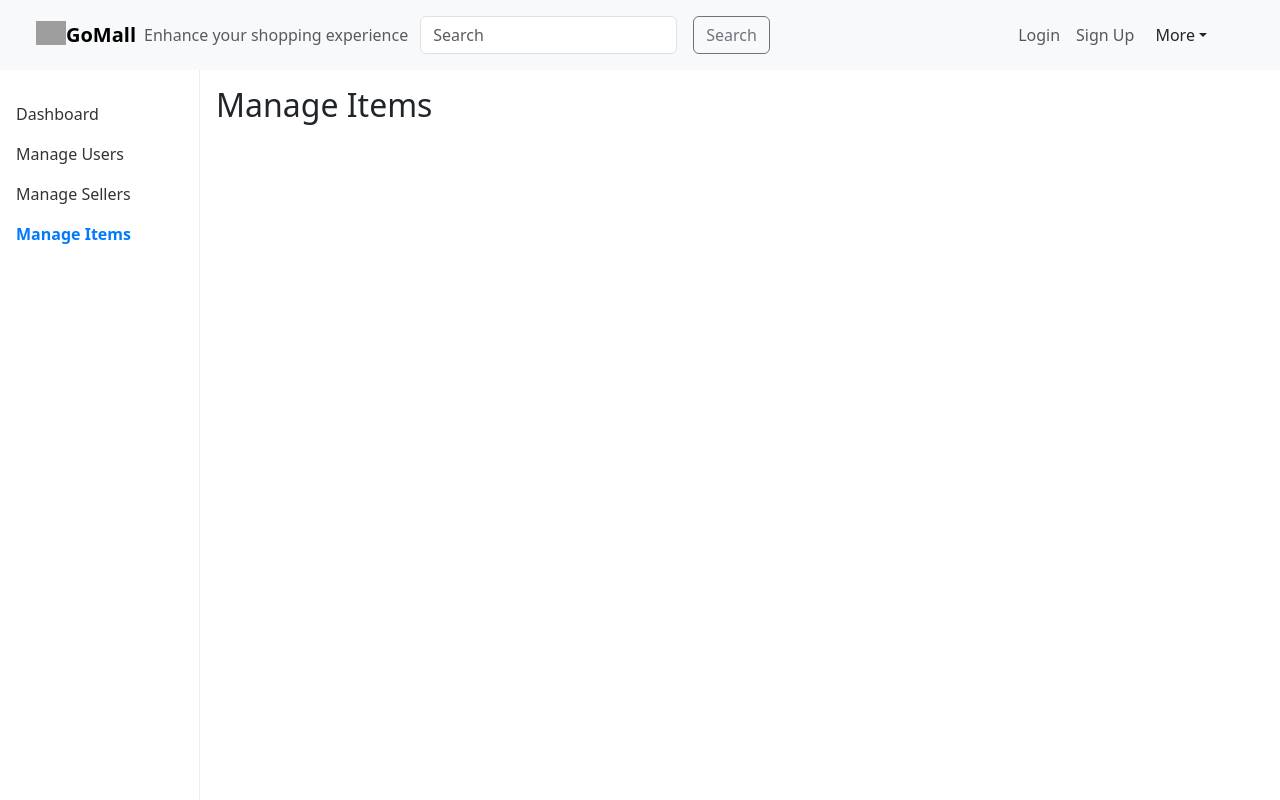
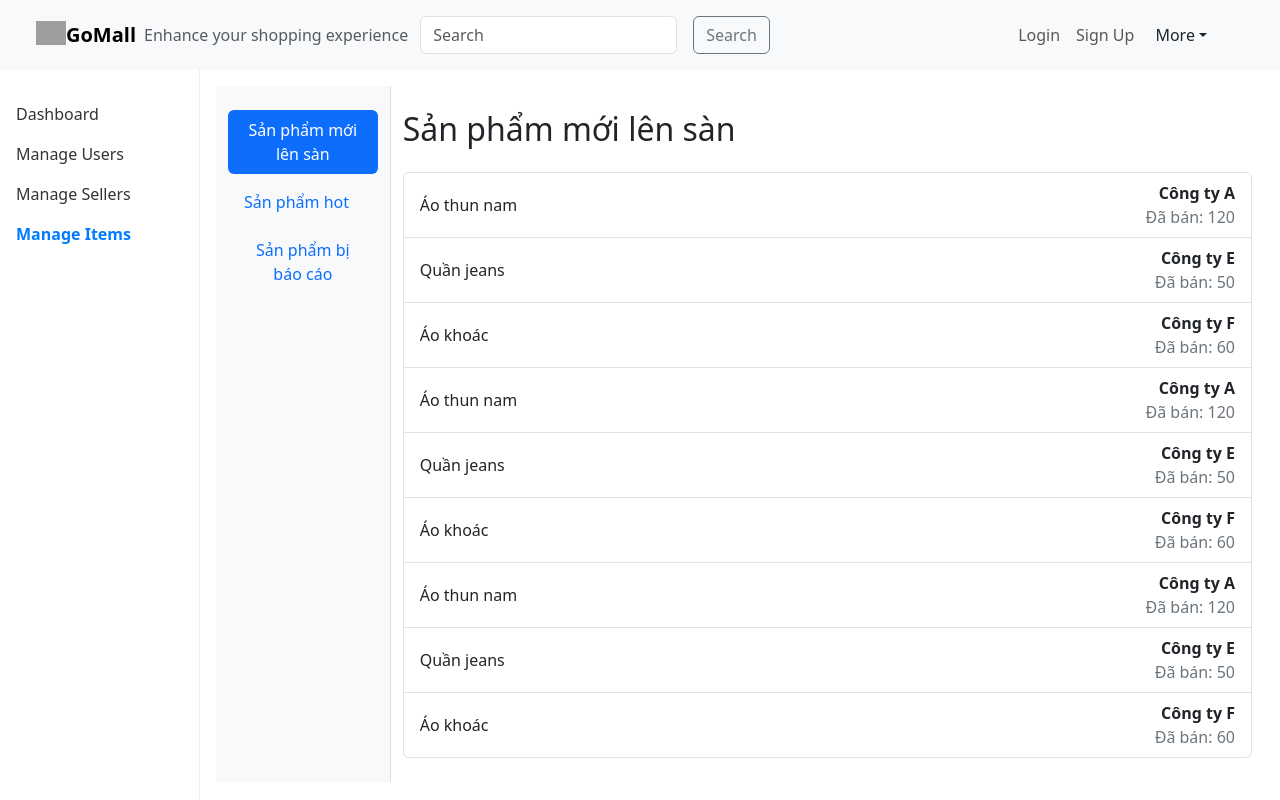
Before and after one commit to Alterix53/SE_GoMall, a React (Create React App) app in the folder e-commerce/gomallclient/: page /Admin/Items in a window 1280 px wide. Shown: the top 800 px of the page. Built offline with nearby package versions, Linux system fonts and the light colour scheme; grey boxes are pictures that could not be loaded.

Commit message:
refactor component in admin

```diff
--- a/e-commerce/gomallclient/src/Component/Admin/DataTable.jsx
+++ /dev/null
@@ -1,11 +0,0 @@
-import React from "react";
-
-function DataTable() {
-  return (
-    <table className="table table-striped">
-      {/* Table content here */}
-    </table>
-  );
-}
-
-export default DataTable;
--- a/e-commerce/gomallclient/src/Component/Admin/FilterBar.jsx
+++ /dev/null
@@ -1,11 +0,0 @@
-import React from "react";
-
-function FilterBar() {
-  return (
-    <form>
-      {/* Filter controls here */}
-    </form>
-  );
-}
-
-export default FilterBar;
--- a/e-commerce/gomallclient/src/Component/Admin/ItemDetailModal.jsx
+++ /dev/null
@@ -1,11 +0,0 @@
-import React from "react";
-
-function ItemDetailModal() {
-  return (
-    <div>
-      {/* Item detail modal content here */}
-    </div>
-  );
-}
-
-export default ItemDetailModal;
--- a/e-commerce/gomallclient/src/Component/Admin/pages/ItemsPage.jsx
+++ b/e-commerce/gomallclient/src/Component/Admin/pages/ItemsPage.jsx
@@ -1,15 +1,113 @@
-import React from "react";
-import FilterBar from "../FilterBar";
-import DataTable from "../DataTable";
-import ItemDetailModal from "../ItemDetailModal";
+import React, { useState } from "react";
+
+const FILTERS = [
+  { key: "new", label: "Sản phẩm mới lên sàn" },
+  { key: "hot", label: "Sản phẩm hot" },
+  { key: "reported", label: "Sản phẩm bị báo cáo" },
+];
+
+// Dữ liệu mẫu, bạn có thể thay bằng dữ liệu thực tế
+const PRODUCTS = [
+  { id: 1, name: "Áo thun nam", manufacturer: "Công ty A", sold: 120, type: "new" },
+  { id: 2, name: "Giày thể thao", manufacturer: "Công ty B", sold: 300, type: "hot" },
+  { id: 3, name: "Túi xách nữ", manufacturer: "Công ty C", sold: 15, type: "reported" },
+  { id: 4, name: "Mũ lưỡi trai", manufacturer: "Công ty D", sold: 80, type: "hot" },
+  { id: 5, name: "Quần jeans", manufacturer: "Công ty E", sold: 50, type: "new" },
+  { id: 6, name: "Áo khoác", manufacturer: "Công ty F", sold: 60, type: "new" },
+  { id: 7, name: "Váy nữ", manufacturer: "Công ty G", sold: 90, type: "hot" },
+  { id: 8, name: "Áo thun nam", manufacturer: "Công ty A", sold: 120, type: "new" },
+  { id: 9, name: "Giày thể thao", manufacturer: "Công ty B", sold: 300, type: "hot" },
+  { id: 10, name: "Túi xách nữ", manufacturer: "Công ty C", sold: 15, type: "reported" },
+  { id: 11, name: "Mũ lưỡi trai", manufacturer: "Công ty D", sold: 80, type: "hot" },
+  { id: 12, name: "Quần jeans", manufacturer: "Công ty E", sold: 50, type: "new" },
+  { id: 13, name: "Áo khoác", manufacturer: "Công ty F", sold: 60, type: "new" },
+  { id: 14, name: "Váy nữ", manufacturer: "Công ty G", sold: 90, type: "hot" },
+  { id: 15, name: "Áo thun nam", manufacturer: "Công ty A", sold: 120, type: "new" },
+  { id: 16, name: "Giày thể thao", manufacturer: "Công ty B", sold: 300, type: "hot" },
+  { id: 17, name: "Túi xách nữ", manufacturer: "Công ty C", sold: 15, type: "reported" },
+  { id: 18, name: "Mũ lưỡi trai", manufacturer: "Công ty D", sold: 80, type: "hot" },
+  { id: 19, name: "Quần jeans", manufacturer: "Công ty E", sold: 50, type: "new" },
+  { id: 20, name: "Áo khoác", manufacturer: "Công ty F", sold: 60, type: "new" },
+  { id: 21, name: "Váy nữ", manufacturer: "Công ty G", sold: 90, type: "hot" },
+];
 
 function ItemsPage() {
+  const [activeFilter, setActiveFilter] = useState(FILTERS[0].key);
+  const [currentPage, setCurrentPage] = useState(1);
+  const itemsPerPage = 12;
+
+  const filteredProducts = PRODUCTS.filter((p) => p.type === activeFilter);
+  const totalPages = Math.ceil(filteredProducts.length / itemsPerPage);
+  const paginatedProducts = filteredProducts.slice(
+    (currentPage - 1) * itemsPerPage,
+    currentPage * itemsPerPage
+  );
+
+  const handlePageChange = (page) => {
+    if (page >= 1 && page <= totalPages) setCurrentPage(page);
+  };
+
+  // Reset về trang 1 khi đổi filter
+  React.useEffect(() => {
+    setCurrentPage(1);
+  }, [activeFilter]);
+
   return (
-    <div>
-      <h2>Manage Items</h2>
-      <FilterBar />
-      <DataTable />
-      <ItemDetailModal />
+    <div className="container-fluid">
+      <div className="row">
+        {/* Sidebar filter */}
+        <div className="col-md-3 col-lg-2 border-end bg-light py-4">
+          <ul className="nav nav-pills flex-column">
+            {FILTERS.map((filter) => (
+              <li className="nav-item mb-2" key={filter.key}>
+                <button
+                  className={`nav-link ${activeFilter === filter.key ? "active" : ""}`}
+                  onClick={() => setActiveFilter(filter.key)}
+                  style={{ cursor: "pointer" }}
+                >
+                  {filter.label}
+                </button>
+              </li>
+            ))}
+          </ul>
+        </div>
+        {/* Product list */}
+        <div className="col-md-9 col-lg-10 py-4">
+          <h2 className="mb-4">{FILTERS.find(f => f.key === activeFilter)?.label}</h2>
+          <ul className="list-group">
+            {paginatedProducts.length === 0 && (
+              <li className="list-group-item text-muted">Không có sản phẩm nào.</li>
+            )}
+            {paginatedProducts.map((product) => (
+              <li className="list-group-item d-flex justify-content-between align-items-center" key={product.id}>
+                <span>{product.name}</span>
+                <span className="text-end">
+                  <div className="fw-bold">{product.manufacturer}</div>
+                  <div className="text-secondary">Đã bán: {product.sold}</div>
+                </span>
+              </li>
+            ))}
+          </ul>
+          {/* Pagination */}
+          {totalPages > 1 && (
+            <nav className="mt-4">
+              <ul className="pagination">
+                <li className={`page-item${currentPage === 1 ? " disabled" : ""}`}>
+                  <button className="page-link" onClick={() => handlePageChange(currentPage - 1)}>&laquo;</button>
+                </li>
+                {Array.from({ length: totalPages }, (_, i) => (
+                  <li key={i + 1} className={`page-item${currentPage === i + 1 ? " active" : ""}`}>
+                    <button className="page-link" onClick={() => handlePageChange(i + 1)}>{i + 1}</button>
+                  </li>
+                ))}
+                <li className={`page-item${currentPage === totalPages ? " disabled" : ""}`}>
+                  <button className="page-link" onClick={() => handlePageChange(currentPage + 1)}>&raquo;</button>
+                </li>
+              </ul>
+            </nav>
+          )}
+        </div>
+      </div>
     </div>
   );
 }
--- a/e-commerce/gomallclient/src/Component/Admin/pages/ManageSellerPage.jsx
+++ b/e-commerce/gomallclient/src/Component/Admin/pages/ManageSellerPage.jsx
@@ -1,15 +1,11 @@
 import React from "react";
-import FilterBar from "../FilterBar";
-import DataTable from "../DataTable";
-import SellerDetailModal from "../SellerDetailModal";
+
 
 function ManageSellerPage() {
   return (
     <div>
       <h2>Manage Sellers</h2>
-      <FilterBar />
-      <DataTable />
-      <SellerDetailModal />
+
     </div>
   );
 }
--- a/e-commerce/gomallclient/src/Component/Admin/pages/ManageUserPage.jsx
+++ b/e-commerce/gomallclient/src/Component/Admin/pages/ManageUserPage.jsx
@@ -1,15 +1,12 @@
 import React from "react";
-import FilterBar from "../FilterBar";
-import DataTable from "../DataTable";
+
 import UserDetailModal from "../UserDetailModal";
 
 function ManageUserPage() {
   return (
     <div>
       <h2>Manage Users</h2>
-      <FilterBar />
-      <DataTable />
-      <UserDetailModal />
+
     </div>
   );
 }
```
